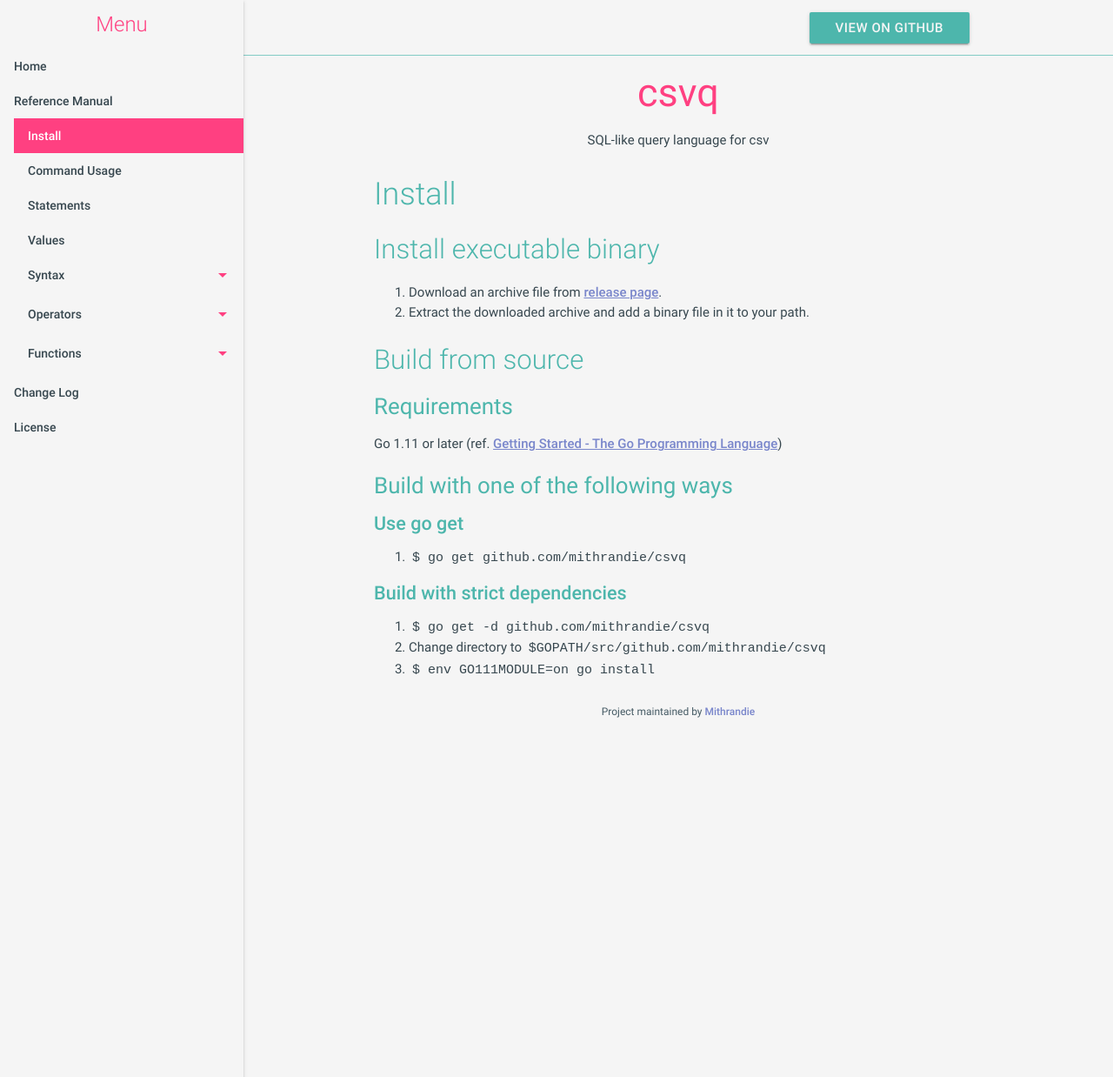
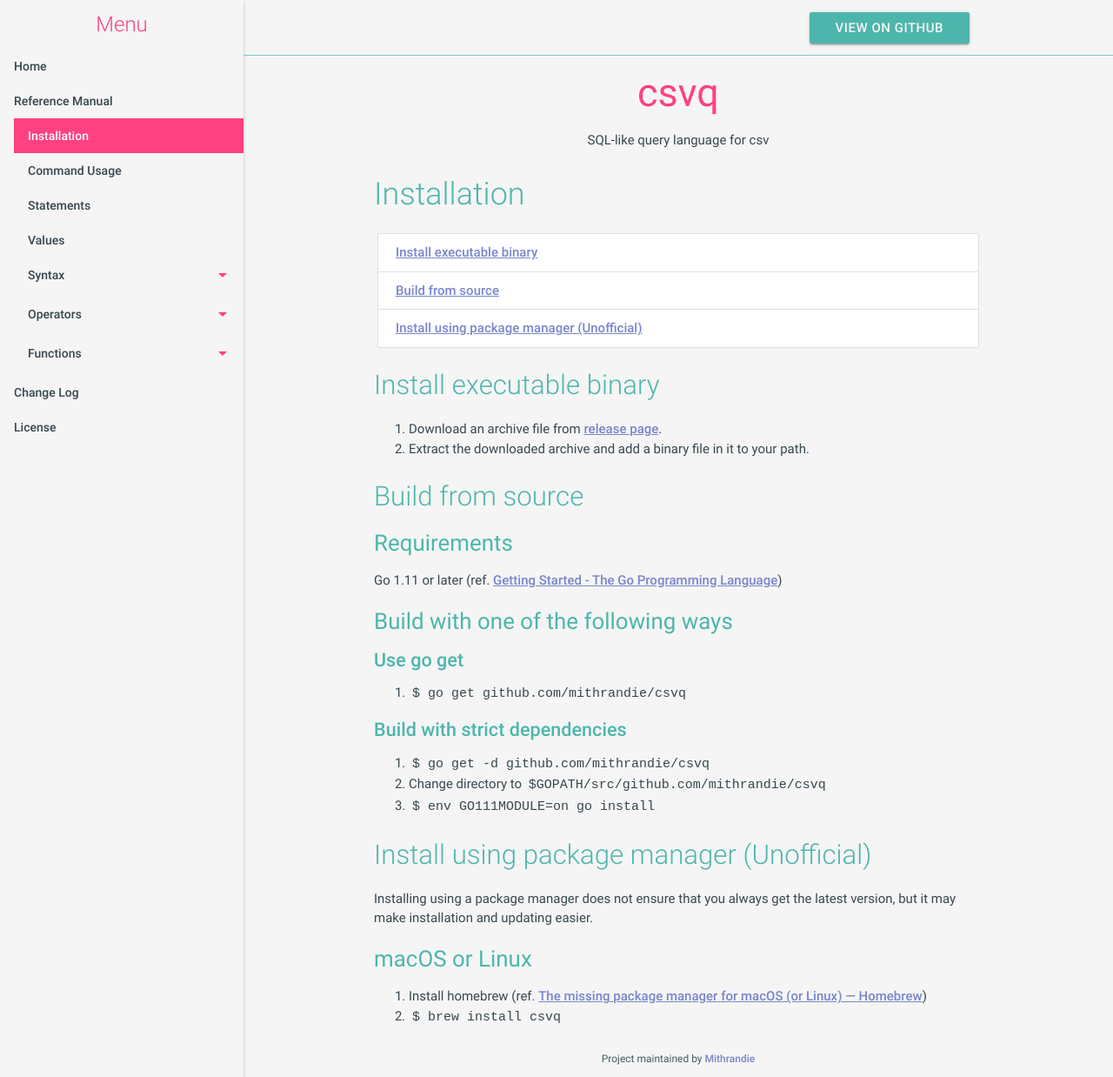
Before and after one commit to mithrandie/csvq, a Jekyll site: the page built from docs/_posts/2006-01-02-install.md, in a window 1280 px wide and 1238 px high. Shown: the whole window at 87% size. Built offline with Jekyll 4.4.1, drawn with Linux system fonts in a browser that asks for light colours.

Commit message:
Update docs for installing using homebrew.

````diff
--- a/docs/_includes/side_menu.html
+++ b/docs/_includes/side_menu.html
@@ -5,7 +5,7 @@
   <li class="no-padding bold"><a href="{{ '/reference.html' | relative_url }}">Reference Manual</a>
     <div class="folder">
       <ul>
-        <li><a href="{{ '/reference/install.html' | relative_url }}">Install</a></li>
+        <li><a href="{{ '/reference/install.html' | relative_url }}">Installation</a></li>
         <li><a href="{{ '/reference/command.html' | relative_url }}">Command Usage</a></li>
         <li><a href="{{ '/reference/statement.html' | relative_url }}">Statements</a></li>
         <li><a href="{{ '/reference/value.html' | relative_url }}">Values</a></li>
--- a/docs/_posts/2006-01-02-install.md
+++ b/docs/_posts/2006-01-02-install.md
@@ -1,17 +1,23 @@
 ---
 layout: default
-title: Install - Reference Manual - csvq
+title: Installation - Reference Manual - csvq
 category: reference
 ---
 
-# Install
+# Installation
+
+* [Install executable binary](#install-executable-binary)
+* [Build from source](#build-from-source)
+* [Install using package manager (Unofficial)](#install-using-package-manager-unofficial)
 
 ## Install executable binary
+{: #install-executable-binary}
 
 1. Download an archive file from [release page](https://github.com/mithrandie/csvq/releases).
 2. Extract the downloaded archive and add a binary file in it to your path.
 
 ## Build from source
+{: #build-from-source}
 
 ### Requirements
 
@@ -28,3 +34,13 @@ Go 1.11 or later (ref. [Getting Started - The Go Programming Language](https://g
 1. ```$ go get -d github.com/mithrandie/csvq```
 2. Change directory to `$GOPATH/src/github.com/mithrandie/csvq`
 3. ```$ env GO111MODULE=on go install```
+
+## Install using package manager (Unofficial)
+{: #install-using-package-manager-unofficial}
+
+Installing using a package manager does not ensure that you always get the latest version, but it may make installation and updating easier.
+
+### macOS or Linux
+
+1. Install homebrew (ref. [The missing package manager for macOS (or Linux) — Homebrew](https://brew.sh))
+2. ```$ brew install csvq```
--- a/docs/sitemap.xml
+++ b/docs/sitemap.xml
@@ -6,15 +6,15 @@
             http://www.sitemaps.org/schemas/sitemap/0.9/sitemap.xsd">
     <url>
         <loc>https://mithrandie.github.io/csvq/</loc>
-        <lastmod>2019-05-19T20:25:02+00:00</lastmod>
+        <lastmod>2019-05-24T10:47:33+00:00</lastmod>
     </url>
     <url>
         <loc>https://mithrandie.github.io/csvq/reference.html</loc>
-        <lastmod>2019-04-13T14:43:42+00:00</lastmod>
+        <lastmod>2019-05-24T10:47:33+00:00</lastmod>
     </url>
     <url>
         <loc>https://mithrandie.github.io/csvq/reference/install.html</loc>
-        <lastmod>2019-04-25T16:49:11+00:00</lastmod>
+        <lastmod>2019-05-24T10:47:33+00:00</lastmod>
     </url>
     <url>
         <loc>https://mithrandie.github.io/csvq/reference/command.html</loc>
````
Also changed, not shown: docs/index.md (+2 -2 lines), docs/reference.md (+1 -1 lines), README.md.
